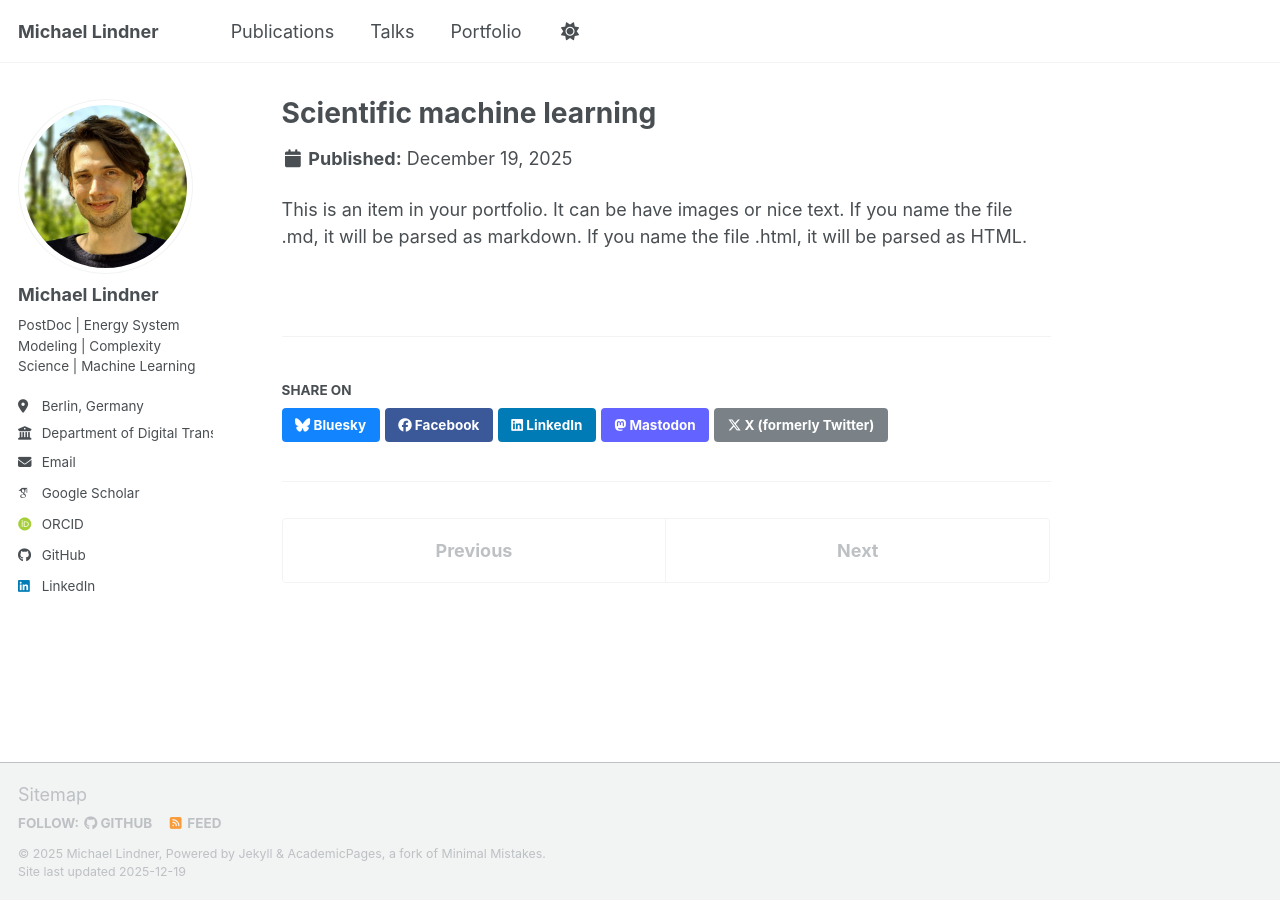
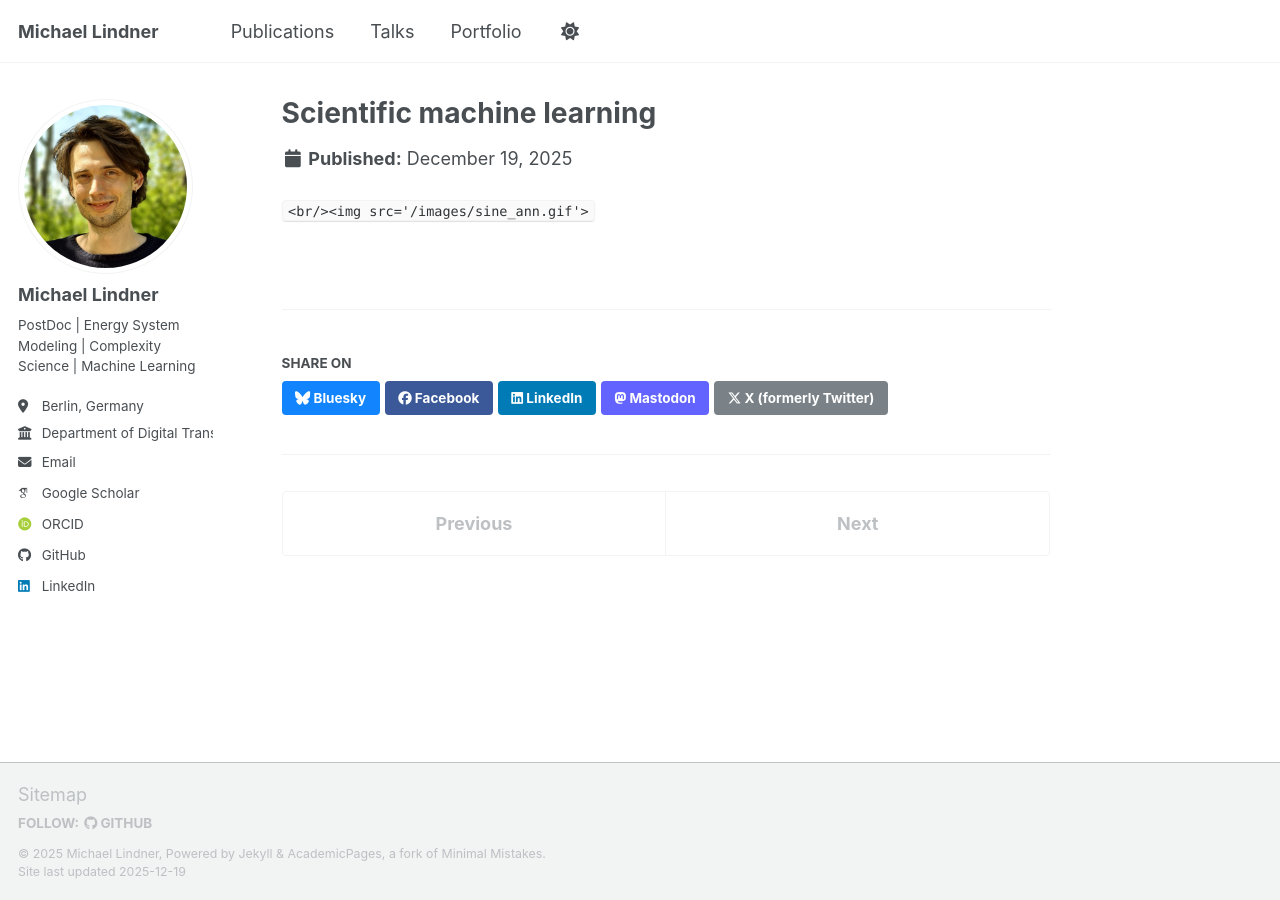
Before and after one commit to lindnemi/lindnemi.github.io, a Jekyll site: the page built from _portfolio/portfolio-1.md, in a window 1280 px wide. Built offline with Jekyll 4.4.1, drawn with Linux system fonts in a browser that asks for light colours; some web fonts are replaced; a script bundle is joined from its source files by our own code; library files that are not in the unit come from our copies.

Commit message:
update portfolio

```diff
--- a/_config.yml
+++ b/_config.yml
@@ -125,7 +125,7 @@ staticman:
       options:
         format           : "iso8601" # "iso8601" (default), "timestamp-seconds", "timestamp-milliseconds"
 atom_feed:
-  hide                   : false     # change to true to hide the RSS feed in the footer
+  hide                   : true     # change to true to hide the RSS feed in the footer
   path                   : # blank (default) uses feed.xml
 
 
--- a/_portfolio/portfolio-1.md
+++ b/_portfolio/portfolio-1.md
@@ -3,4 +3,4 @@ title: "Scientific machine learning"
 excerpt: "Learning the coupling function of network of complex oscillators with DiffEqFlux.jl und NetworkDynamics.jl <br/><img src='/images/sine_ann.gif'>"
 collection: portfolio
 ---
-This is an item in your portfolio. It can be have images or nice text. If you name the file .md, it will be parsed as markdown. If you name the file .html, it will be parsed as HTML.
+`<br/><img src='/images/sine_ann.gif'>`
```
Also changed, not shown: _pages/publications.html (+10 -2 lines), _portfolio/portfolio-0.md (added, +6 -0 lines), _portfolio/portfolio-2.html (deleted, +0 -7 lines), _portfolio/portfolio-2.md (added, +15 -0 lines).
